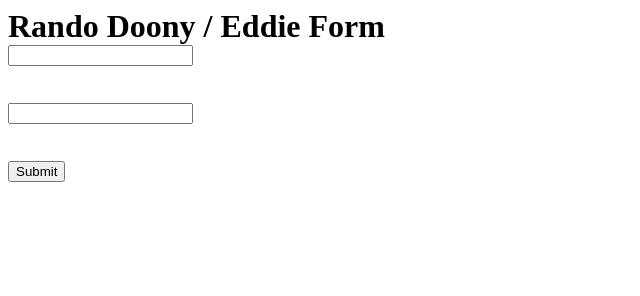
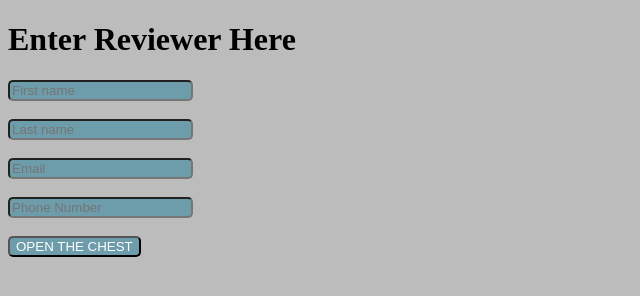
Before and after one commit to Doonism/eddieDoon, a plain HTML site: page index.html in a window 1280 px wide. Shown: the whole page, without its empty margins (0-640 px from the left). Drawn offline with Linux system fonts and the light colour scheme.

Commit message:
index.html form

```diff
--- a/index.html
+++ b/index.html
@@ -1,9 +1,17 @@
-<h1>
-Rando Doony / Eddie Form
-
-<form>
-<input type="text"><br/><br/>
-<input type="text"><br/></br>
-<input type="submit">
-</form>
-</h1>
+<!DOCTYPE html>
+<html>
+    <head>
+        <title>Reviewers of the Toronto Restaurants</title>
+        <link rel="stylesheet" type="text/css" href="style.css">
+    </head>
+    <h1>
+    Enter Reviewer Here
+    </h1>
+    <form>
+    <input type="text" placeholder="First name" name="first_name"><br/><br/>
+    <input type="text" placeholder="Last name" name="last_name"><br/></br>
+    <input type="text" placeholder="Email" name="email"><br/><br/>
+    <input type="text" placeholder="Phone Number" name="phone_number"><br/></br>
+    <input type="submit" value="OPEN THE CHEST">
+    </form>
+</html>
--- /dev/null
+++ b/style.css
@@ -0,0 +1,9 @@
+html {
+    background: #bcbcbc;
+}
+
+input {
+    background: rgba(33, 127, 153, 0.5);
+    border-radius: 5px;
+    color: #FFF;
+}
```
